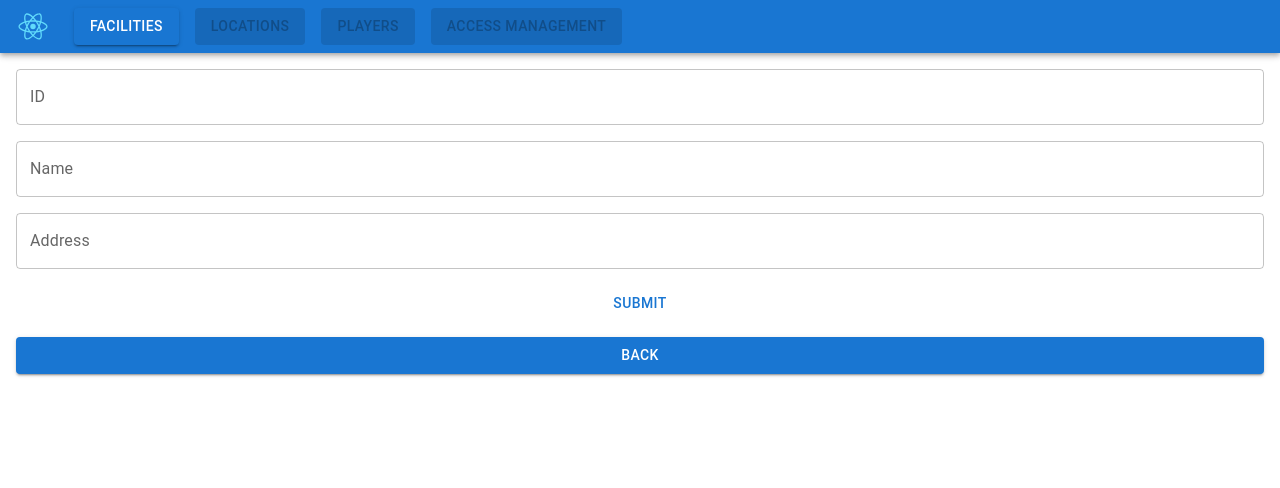
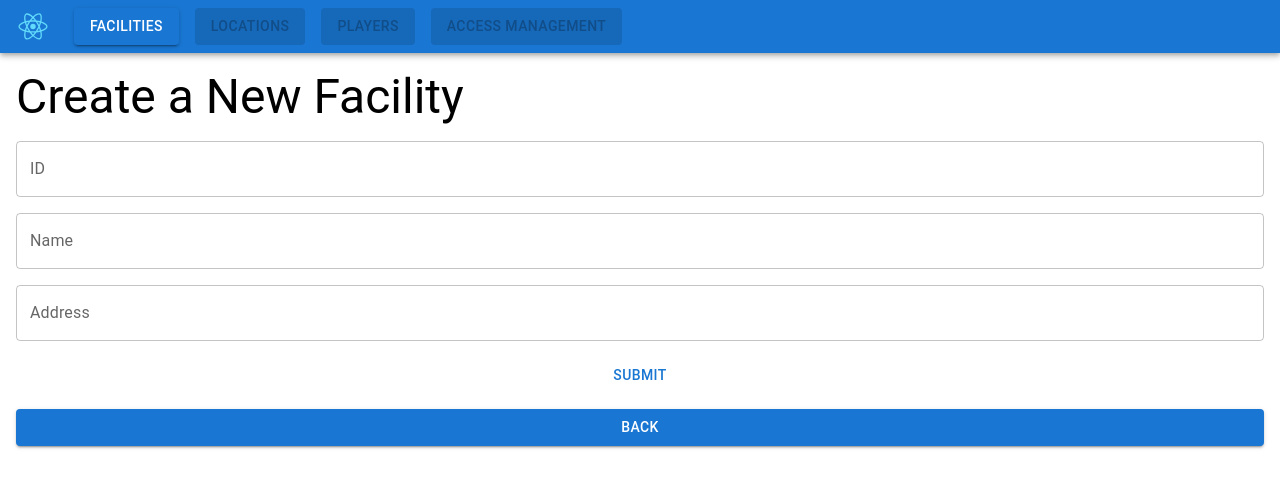
Before and after one commit to cohenmatt/trackman-fe-challenge, a React (Create React App) app: page /edit in a window 1280 px wide. Shown: the top 488 px of the page. Built offline with nearby package versions, Linux system fonts and the light colour scheme.

Commit message:
Add edit facility functionality

```diff
--- a/src/App.js
+++ b/src/App.js
@@ -10,7 +10,9 @@ function App() {
         <Navbar />
         <Routes>
           <Route path="/" element={<FacilityList />} />
-          <Route path="/edit" element={<FacilityEdit />} />
+          <Route path="/edit" element={<FacilityEdit />}>
+            <Route path=":facilityId" element={<FacilityEdit />} />
+          </Route>
         </Routes>
         </>
     );
--- a/src/features/facility/Facility.jsx
+++ b/src/features/facility/Facility.jsx
@@ -1,14 +1,14 @@
-import { Card, CardContent, Grid, IconButton, Typography } from "@mui/material";
+import { Card, CardContent, Grid, IconButton, Typography, Stack, Button } from "@mui/material";
 import { DeleteIcon } from "../../components/DeleteIcon.jsx";
 import { useDispatch, useSelector } from "react-redux";
 import { removeFacility } from "../facilityList/facilityListSlice.js";
+import { useNavigate } from "react-router-dom";
 
 export default function Facility({id}) {
-
-    // Redux state
     const byId = useSelector(state => state.facilityList.byId);
     const dispatch = useDispatch();
     const facilityProps = byId[id];
+    const goTo = useNavigate();
 
     return (
         <Grid item size={4} key={id}>
@@ -23,9 +23,14 @@ export default function Facility({id}) {
                     <Typography>
                         {facilityProps.address}
                     </Typography>
-                    <IconButton aria-label="delete" onClick={() => dispatch(removeFacility(id))}>
-                        <DeleteIcon />
-                    </IconButton>
+                    <Stack direction="row">
+                        <IconButton aria-label="delete" onClick={() => dispatch(removeFacility(id))}>
+                            <DeleteIcon />
+                        </IconButton>
+                        <Button variant="contained" onClick={() => goTo(`/edit/${id}`)}>
+                            Edit
+                        </Button>
+                    </Stack>
                 </CardContent>
             </Card>
         </Grid>
--- a/src/pages/FacilityEdit.jsx
+++ b/src/pages/FacilityEdit.jsx
@@ -1,7 +1,7 @@
-import { Button, Stack, TextField } from "@mui/material";
-import { useNavigate } from "react-router-dom";
+import { Button, Stack, TextField, Typography } from "@mui/material";
+import { useNavigate, useParams } from "react-router-dom";
 import { useForm, Controller } from "react-hook-form";
-import { useDispatch } from "react-redux";
+import { useDispatch, useSelector } from "react-redux";
 import { addFacility } from "../features/facilityList/facilityListSlice";
 
 export default function FacilityEdit() {
@@ -13,13 +13,22 @@ export default function FacilityEdit() {
         alert(JSON.stringify(data));
     };
 
+    const params = useParams();
+    const isEditMode = params.facilityId !== undefined;
+
+    // TODO: protect against undefined ID?
+    const facilityInfo = useSelector(state => state.facilityList.byId[params.facilityId]);
+
     return(
         <form onSubmit={handleSubmit(onSubmit)}>
             <Stack direction="column" spacing={2} sx={{p: 2}}>
+                <Typography variant="h3">
+                    {isEditMode ? "Edit Facility" : "Create a New Facility"}
+                </Typography>
                 <Controller
                     name="id"
                     control={control}
-                defaultValue=""
+                    defaultValue={isEditMode ? facilityInfo.id : ""}
                     render={({ field }) => (
                         <TextField {...field} label="ID" variant="outlined" />
                     )}
@@ -27,7 +36,7 @@ export default function FacilityEdit() {
                 <Controller
                     name="name"
                     control={control}
-                defaultValue=""
+                    defaultValue={isEditMode ? facilityInfo.name : ""}
                     render={({ field }) => (
                         <TextField {...field} label="Name" variant="outlined" />
                     )}
@@ -35,7 +44,7 @@ export default function FacilityEdit() {
                 <Controller
                     name="address"
                     control={control}
-                defaultValue=""
+                    defaultValue={isEditMode ? facilityInfo.address : ""}
                     render={({ field }) => (
                         <TextField {...field} label="Address" variant="outlined" />
                     )}
```
Lines whose indentation alone changed are shown as unchanged.
